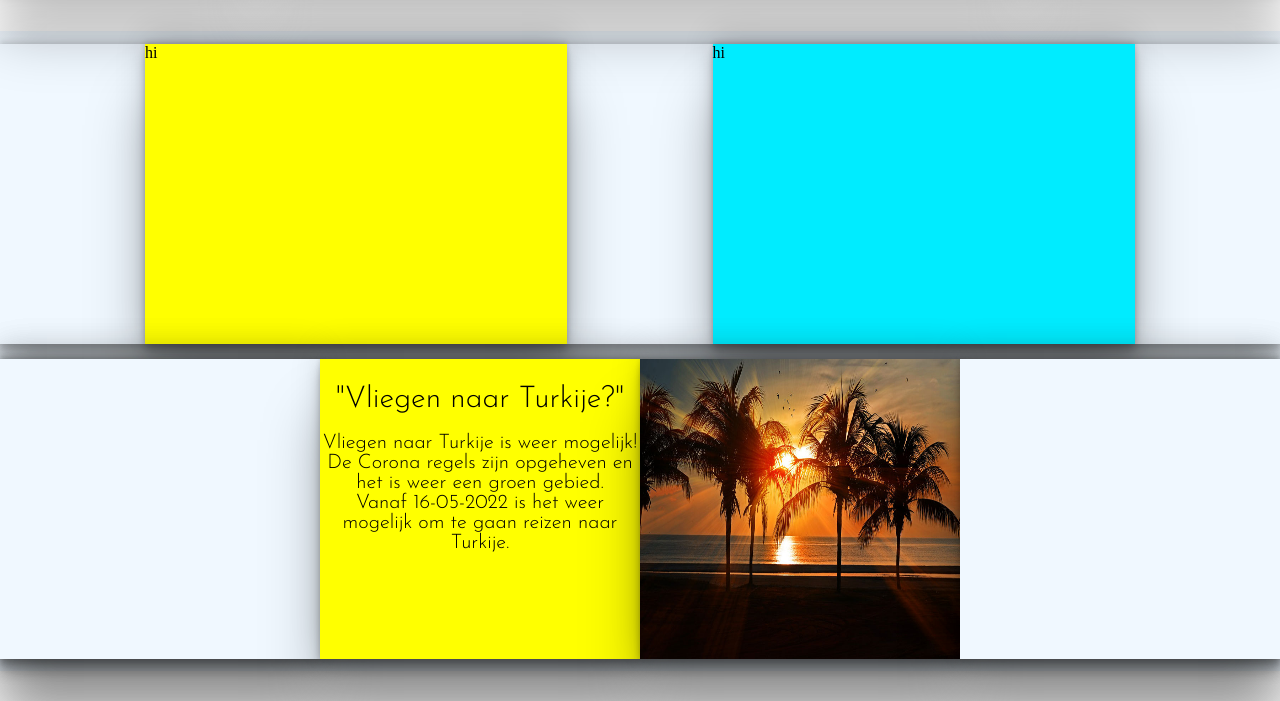
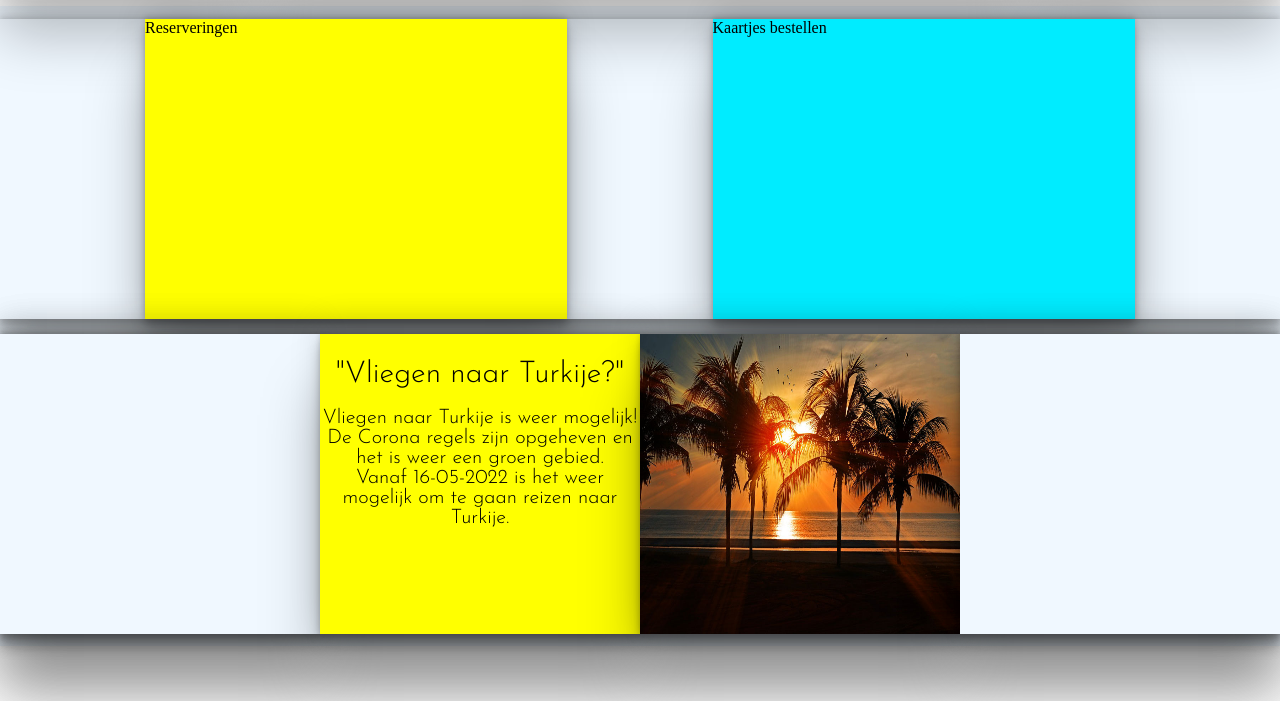
Before and after one commit to BjorenoDegens/PlaneAirline, a PHP site: page / in a window 1280 px wide. Shown: the part 99-800 px from the top of the page. Run offline with PHP 8.4, Linux system fonts and the light colour scheme.

Commit message:
dingen gedaan

```diff
--- a/css/style.css
+++ b/css/style.css
@@ -181,7 +181,7 @@ header .box-left .logo {
 
 
 main .container{
-  margin-top: 50px;
+  margin-top: 25px;
   background-color: aliceblue;
   min-height: 80vh;
   width: 100%;
--- a/index.html
+++ b/index.html
@@ -52,8 +52,8 @@
     <main>
       <div class="container">
         <div class="box-main-up">
-          <div class="box-up-left">hi</div>
-          <div class="box-up-right">hi</div>
+          <div class="box-up-left">Reserveringen</div>
+          <div class="box-up-right">Kaartjes bestellen</div>
         </div>
         <div class="box-main-down">
           <div class="box-up-moreleft"></div>
@@ -63,10 +63,9 @@
               <br>
               <p class = "Beschrijving">Vliegen naar Turkije is weer mogelijk!
               <br>
-              De Corona regels zijn opgeheven en het is weer een groen gebied.
+                De Corona regels zijn opgeheven en het is weer een groen gebied.
               <br>
-              Vanaf 16-05-2022 is het weer mogelijk om te gaan reizen naar Turkije.
-            </p>
+                Vanaf 16-05-2022 is het weer mogelijk om te gaan reizen naar Turkije.</p>
             </div>
           </div>
           <div class="box-up-right">
```
